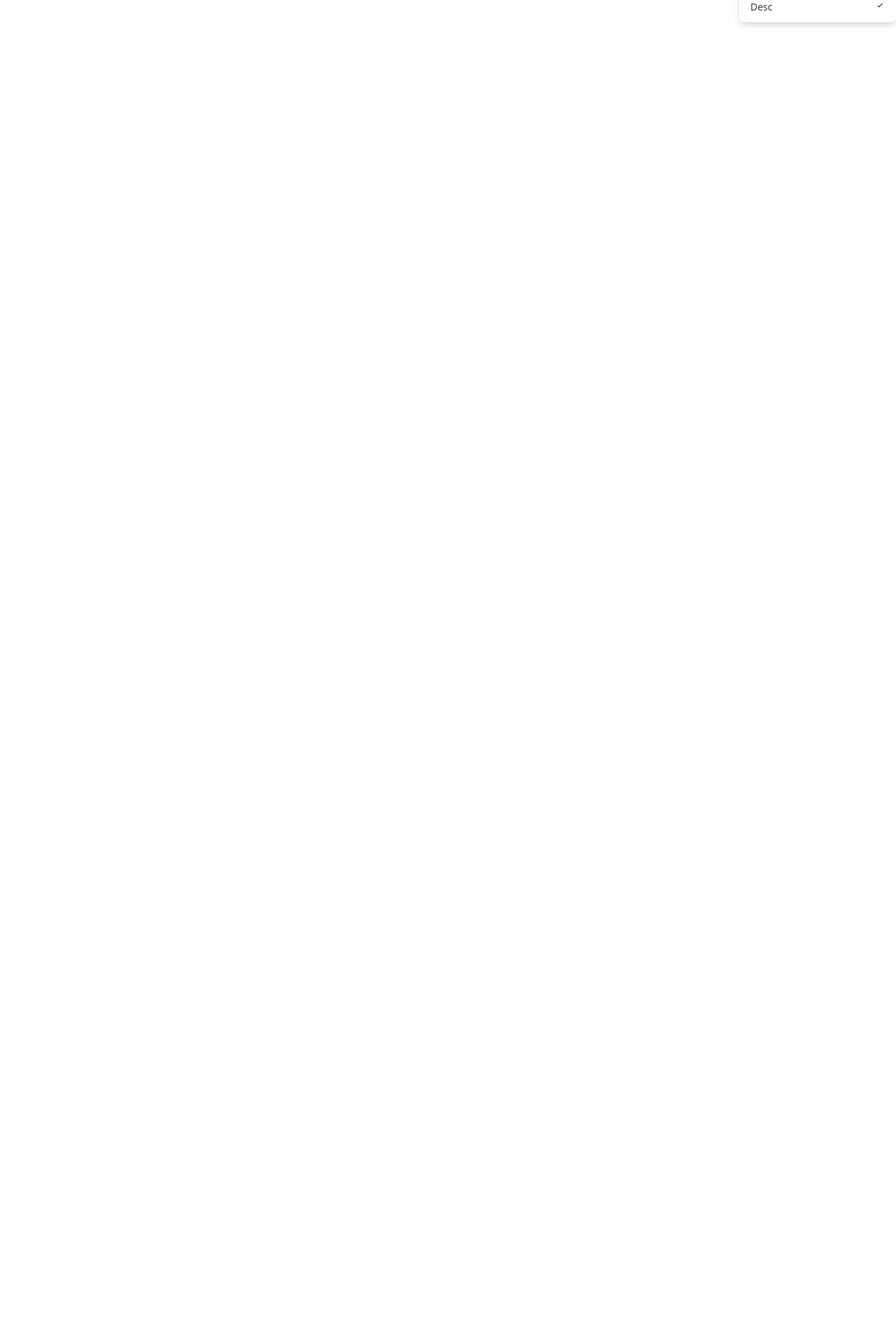
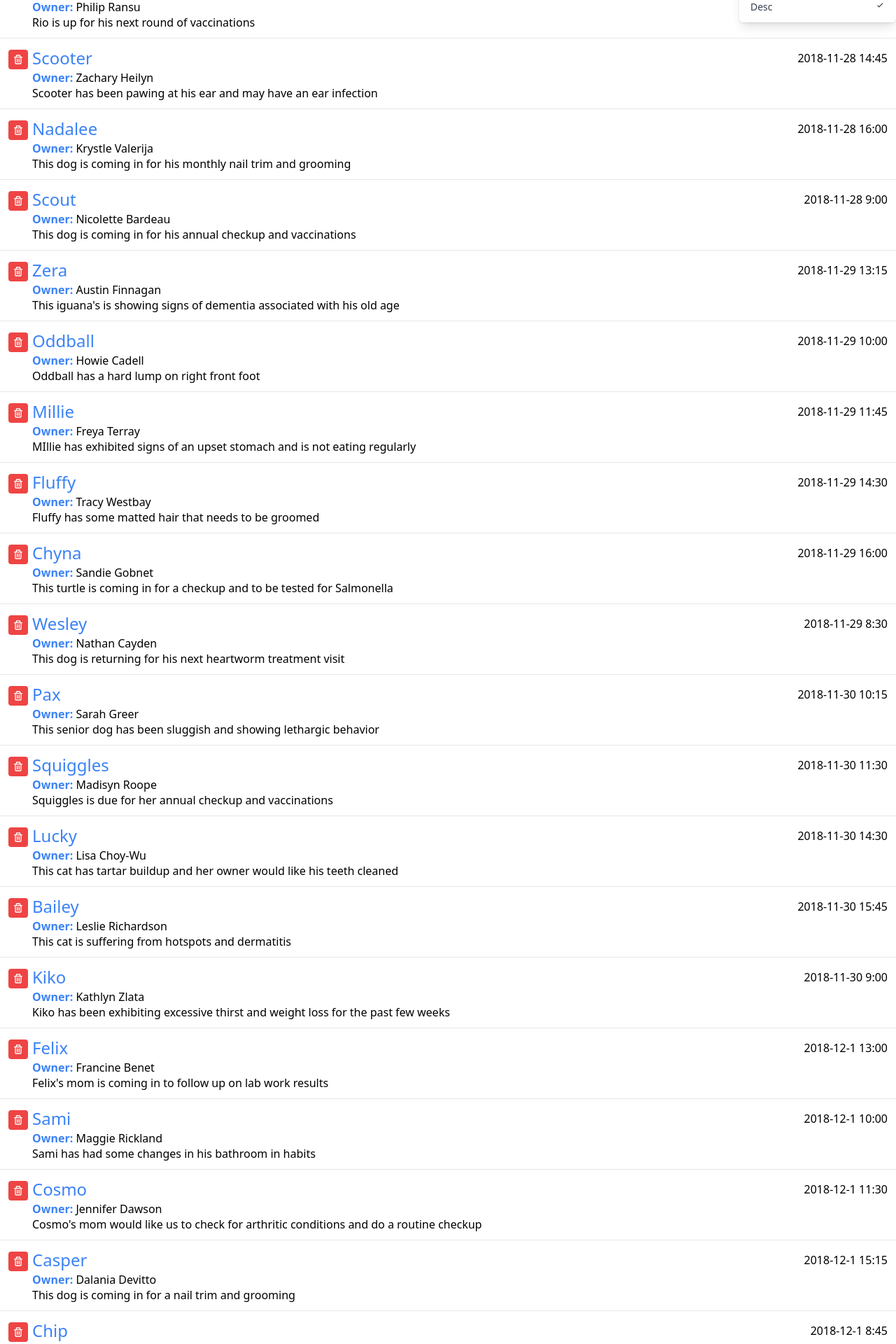
Before and after one commit to kiryl-ramanouski/react-interface-linkedin-lerning, a JavaScript app in the folder react-interface-linkedin/: page / in a window 1280 px wide. Shown: the part 760-2680 px from the top of the page at 70% size. Before the commit the page ends 800 px from the top, so only its background shows below. Built offline with nearby package versions, Linux system fonts and the light colour scheme; the HTML template or start-up script is replaced by a standard one.

Commit message:
feat: import JSON data and add it to app

```diff
--- a/react-interface-linkedin/src/App.js
+++ b/react-interface-linkedin/src/App.js
@@ -1,6 +1,7 @@
-import { BiCalendar } from 'react-icons/bi';
+import { BiCalendar, BiTrash } from 'react-icons/bi';
 import Search from './components/Search';
 import AddAppointment from './components/AddAppointment';
+import appointmentList from './data.json';
 
 function App() {
   return (
@@ -11,6 +12,35 @@
       </h1>
       <AddAppointment />
       <Search />
+      <ul className='divide-y divide-gray-200'>
+        {appointmentList.map((appointment) => {
+          return (
+            <li className='px-3 py-3 flex items-start'>
+              <button
+                type='button'
+                className='p-1.5 mr-1.5 mt-1 rounded text-white bg-red-500 hover:bg-yellow-700 focus:outline-none focus:ring-2 focus:ring-offset-2 focus:ring-blue-500'
+              >
+                <BiTrash />
+              </button>
+              <div className='flex-grow'>
+                <div className='flex items-center'>
+                  <span className='flex-none font-medium text-2xl text-blue-500'>
+                    {appointment.petName}
+                  </span>
+                  <span className='flex-grow text-right'>
+                    {appointment.aptDate}
+                  </span>
+                </div>
+                <div>
+                  <b className='font-bold text-blue-500'>Owner:</b>{' '}
+                  {appointment.ownerName}
+                </div>
+                <div className='leading-tight'>{appointment.aptNotes}</div>
+              </div>
+            </li>
+          );
+        })}
+      </ul>
     </div>
   );
 }
--- /dev/null
+++ b/react-interface-linkedin/src/data.json
@@ -0,0 +1,177 @@
+[
+  {
+    "id": "0",
+    "petName": "Pepe",
+    "ownerName": "Reggie Tupp",
+    "aptNotes": "It's time for this rabbit's post spaying surgery checkup",
+    "aptDate": "2018-11-28 13:30"
+  },
+  {
+    "id": "1",
+    "petName": "Rio",
+    "ownerName": "Philip Ransu",
+    "aptNotes": "Rio is up for his next round of vaccinations",
+    "aptDate": "2018-11-28 10:15"
+  },
+  {
+    "id": "2",
+    "petName": "Scooter",
+    "ownerName": "Zachary Heilyn",
+    "aptNotes": "Scooter has been pawing at his ear and may have an ear infection",
+    "aptDate": "2018-11-28 14:45"
+  },
+  {
+    "id": "3",
+    "petName": "Nadalee",
+    "ownerName": "Krystle Valerija",
+    "aptNotes": "This dog is coming in for his monthly nail trim and grooming",
+    "aptDate": "2018-11-28 16:00"
+  },
+  {
+    "id": "4",
+    "petName": "Scout",
+    "ownerName": "Nicolette Bardeau",
+    "aptNotes": "This dog is coming in for his annual checkup and vaccinations",
+    "aptDate": "2018-11-28 9:00"
+  },
+  {
+    "id": "5",
+    "petName": "Zera",
+    "ownerName": "Austin Finnagan",
+    "aptNotes": "This iguana's is showing signs of dementia associated with his old age",
+    "aptDate": "2018-11-29 13:15"
+  },
+  {
+    "id": "6",
+    "petName": "Oddball",
+    "ownerName": "Howie Cadell",
+    "aptNotes": "Oddball has a hard lump on right front foot",
+    "aptDate": "2018-11-29 10:00"
+  },
+  {
+    "id": "7",
+    "petName": "Millie",
+    "ownerName": "Freya Terray",
+    "aptNotes": "MIllie has exhibited signs of an upset stomach and is not eating regularly",
+    "aptDate": "2018-11-29 11:45"
+  },
+  {
+    "id": "8",
+    "petName": "Fluffy",
+    "ownerName": "Tracy Westbay",
+    "aptNotes": "Fluffy has some matted hair that needs to be groomed",
+    "aptDate": "2018-11-29 14:30"
+  },
+  {
+    "id": "9",
+    "petName": "Chyna",
+    "ownerName": "Sandie Gobnet",
+    "aptNotes": "This turtle is coming in for a checkup and to be tested for Salmonella",
+    "aptDate": "2018-11-29 16:00"
+  },
+  {
+    "id": "10",
+    "petName": "Wesley",
+    "ownerName": "Nathan Cayden",
+    "aptNotes": "This dog is returning for his next heartworm treatment visit",
+    "aptDate": "2018-11-29 8:30"
+  },
+  {
+    "id": "11",
+    "petName": "Pax",
+    "ownerName": "Sarah Greer",
+    "aptNotes": "This senior dog has been sluggish and showing lethargic behavior",
+    "aptDate": "2018-11-30 10:15"
+  },
+  {
+    "id": "12",
+    "petName": "Squiggles",
+    "ownerName": "Madisyn Roope",
+    "aptNotes": "Squiggles is due for her annual checkup and vaccinations",
+    "aptDate": "2018-11-30 11:30"
+  },
+  {
+    "id": "13",
+    "petName": "Lucky",
+    "ownerName": "Lisa Choy-Wu",
+    "aptNotes": "This cat has tartar buildup and her owner would like his teeth cleaned",
+    "aptDate": "2018-11-30 14:30"
+  },
+  {
+    "id": "14",
+    "petName": "Bailey",
+    "ownerName": "Leslie Richardson",
+    "aptNotes": "This cat is suffering from hotspots and dermatitis",
+    "aptDate": "2018-11-30 15:45"
+  },
+  {
+    "id": "15",
+    "petName": "Kiko",
+    "ownerName": "Kathlyn Zlata",
+    "aptNotes": "Kiko has been exhibiting excessive thirst and weight loss for the past few weeks",
+    "aptDate": "2018-11-30 9:00"
+  },
+  {
+    "id": "16",
+    "petName": "Felix",
+    "ownerName": "Francine Benet",
+    "aptNotes": "Felix's mom is coming in to follow up on  lab work results",
+    "aptDate": "2018-12-1 13:00"
+  },
+  {
+    "id": "17",
+    "petName": "Sami",
+    "ownerName": "Maggie Rickland",
+    "aptNotes": "Sami has had some changes in his bathroom in habits",
+    "aptDate": "2018-12-1 10:00"
+  },
+  {
+    "id": "18",
+    "petName": "Cosmo",
+    "ownerName": "Jennifer Dawson",
+    "aptNotes": "Cosmo's mom would like us to check for arthritic conditions and do a routine checkup",
+    "aptDate": "2018-12-1 11:30"
+  },
+  {
+    "id": "19",
+    "petName": "Casper",
+    "ownerName": "Dalania Devitto",
+    "aptNotes": "This dog is coming in for a nail trim and grooming",
+    "aptDate": "2018-12-1 15:15"
+  },
+  {
+    "id": "20",
+    "petName": "Chip",
+    "ownerName": "Jason Hemlock",
+    "aptNotes": "This fish has a spotty white patch developing on his back ",
+    "aptDate": "2018-12-1 8:45"
+  },
+  {
+    "id": "21",
+    "petName": "Tibbs",
+    "ownerName": "Shad Cayden",
+    "aptNotes": "Tibbs has had an ongoing rash and cold symptoms and we are going to run allergy tests",
+    "aptDate": "2018-12-2 13:30"
+  },
+  {
+    "id": "22",
+    "petName": "Stich",
+    "ownerName": "Dennis Nicholback",
+    "aptNotes": "Stich has been having some stomach issues and is due for his vaccinations",
+    "aptDate": "2018-12-2 10:15"
+  },
+  {
+    "id": "23",
+    "petName": "Shadow",
+    "ownerName": "Audry Topsy",
+    "aptNotes": "This cat has a red swollen eye with a discharge",
+    "aptDate": "2018-12-2 15:00"
+  },
+  {
+    "id": "24",
+    "petName": "Nugget",
+    "ownerName": "Darla Branson",
+    "aptNotes": "This little fish Nugget, has a rash on his stomach area",
+    "aptDate": "2018-12-2 9:00"
+  }
+]
```
